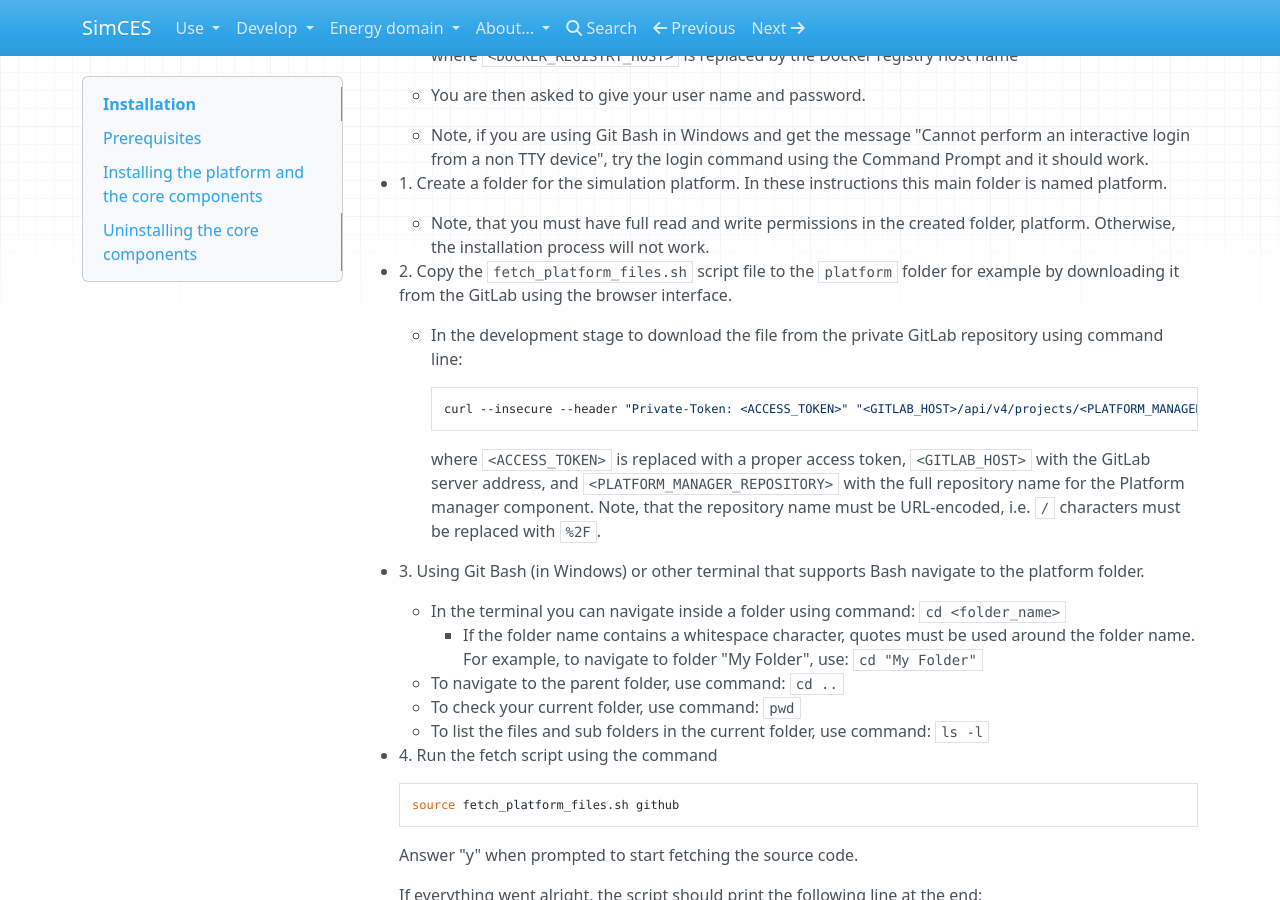
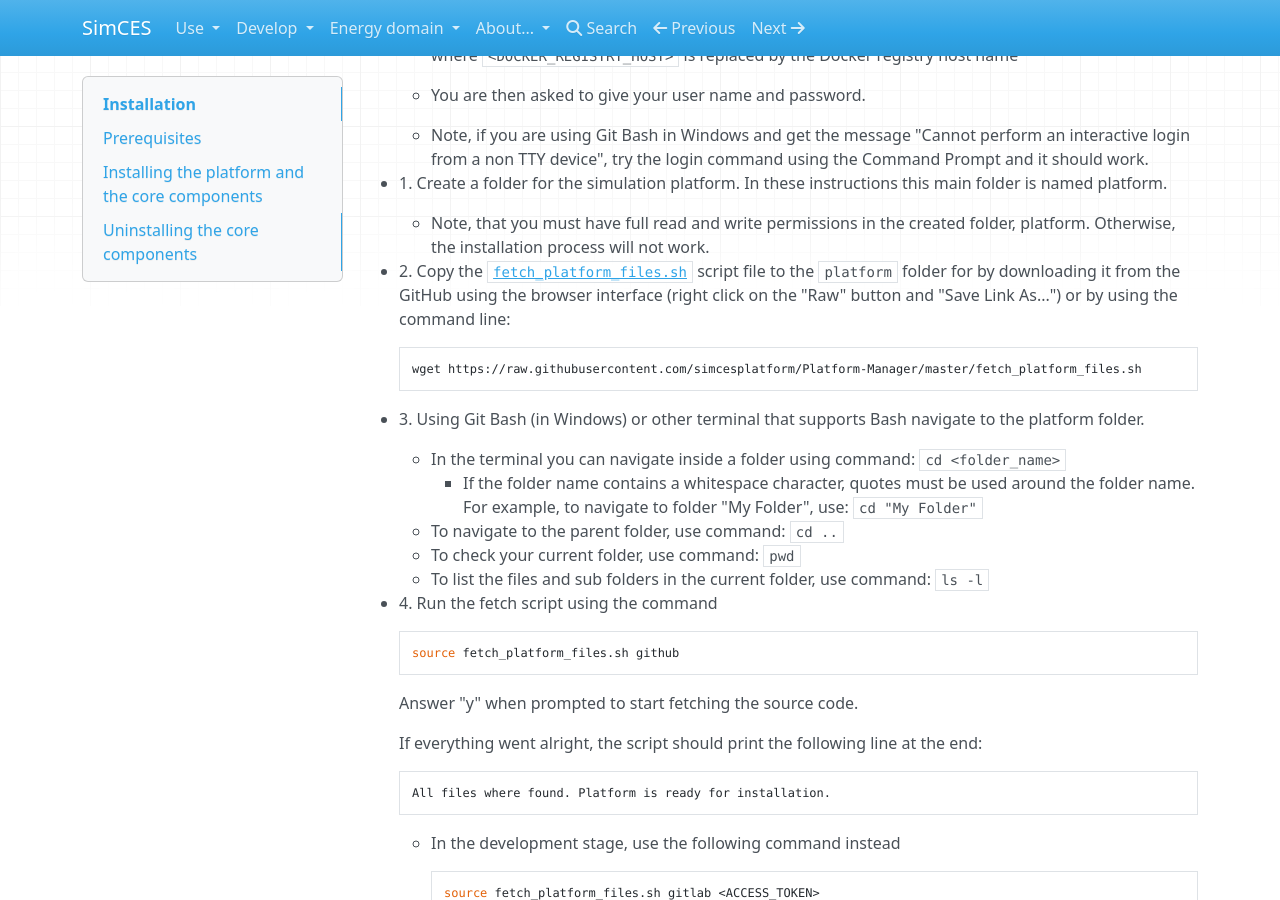
Before and after one commit to simcesplatform/simcesplatform.github.io, an MkDocs documentation site: the page built from markdown/core_install.md, in a window 1280 px wide and 900 px high, scrolled down 1222 px. Built offline with MkDocs 1.6.1, drawn with Linux system fonts in a browser that asks for light colours; nearby versions of some CDN libraries; library files that are not in the unit come from our copies.

Commit message:
Updated links and initial script fetching instructions

```diff
--- a/markdown/core_install.md
+++ b/markdown/core_install.md
@@ -49,13 +49,10 @@ Some simulation components might have other requirements. For those, see the com
 - 1\. Create a folder for the simulation platform. In these instructions this main folder is named platform.
     - Note, that you must have full read and write permissions in the created folder, platform. Otherwise, the installation process will not work.
 
-- 2\. Copy the `fetch_platform_files.sh` script file to the `platform` folder for example by downloading it from the GitLab using the browser interface.
-    - In the development stage to download the file from the private GitLab repository using command line:
+- 2\. Copy the [`fetch_platform_files.sh`](https://github.com/simcesplatform/Platform-Manager/blob/master/fetch_platform_files.sh) script file to the `platform` folder for by downloading it from the GitHub using the browser interface (right click on the "Raw" button and "Save Link As...") or by using the command line:
 
-            :::bash
-            curl --insecure --header "Private-Token: <ACCESS_TOKEN>" "<GITLAB_HOST>/api/v4/projects/<PLATFORM_MANAGER_REPOSITORY>/repository/files/fetch_platform_files.sh/raw?ref=master" > fetch_platform_files.sh
-
-        where `<ACCESS_TOKEN>` is replaced with a proper access token, `<GITLAB_HOST>` with the GitLab server address, and `<PLATFORM_MANAGER_REPOSITORY>` with the full repository name for the Platform manager component. Note, that the repository name must be URL-encoded, i.e. `/` characters must be replaced with `%2F`.
+        :::bash
+        wget https://raw.githubusercontent.com/simcesplatform/Platform-Manager/master/fetch_platform_files.sh
 
 - 3\. Using Git Bash (in Windows) or other terminal that supports Bash navigate to the platform folder.
 
@@ -157,13 +154,13 @@ Some simulation components might have other requirements. For those, see the com
 
     - 8\.3\. Check that the Log Reader is running. This also works as a check for the Mongo database.
         - The Log Reader should be running on localhost at port 8080. To check that it is responding use a browser to check that you can see the user interface page at the address [http://localhost:8080](http://localhost:8080).
-        - For instructions on how to use the Log Reader see [Log API](../core_log-api/)
+        - For instructions on how to use the Log Reader see [Log API](core_log-api.md)
         - For advanced users
             - If you setup the Mongo Express, it can be accessed at the address [http://localhost:8081](http://localhost:8081).
                 - Through the Mongo Express, you get admin access to the database by default, so care should be taken when making any changes to the database contents.
             - If you are using the local RabbitMQ instance, you can access the RabbitMQ Management Plugin at the address [http://localhost:15672](http://localhost:15672).
 
-After these steps, the simulation platform should be ready for starting test simulation run. To see instructions on how to start a simulation run see the page [Running a simulation](../core_run).
+After these steps, the simulation platform should be ready for starting test simulation run. To see instructions on how to start a simulation run see the page [Running a simulation](core_run.md).
 
 ## Uninstalling the core components
 
```
